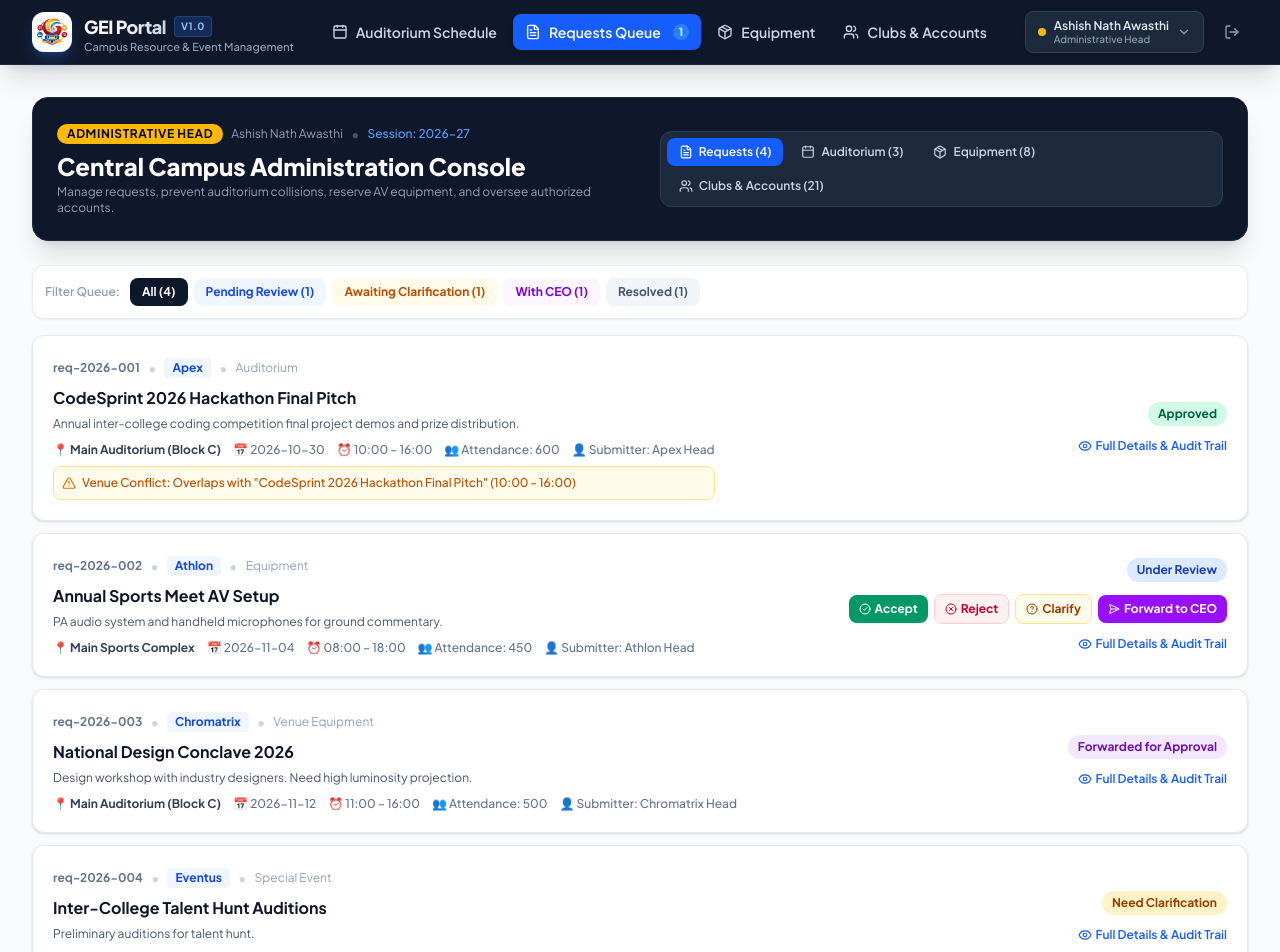
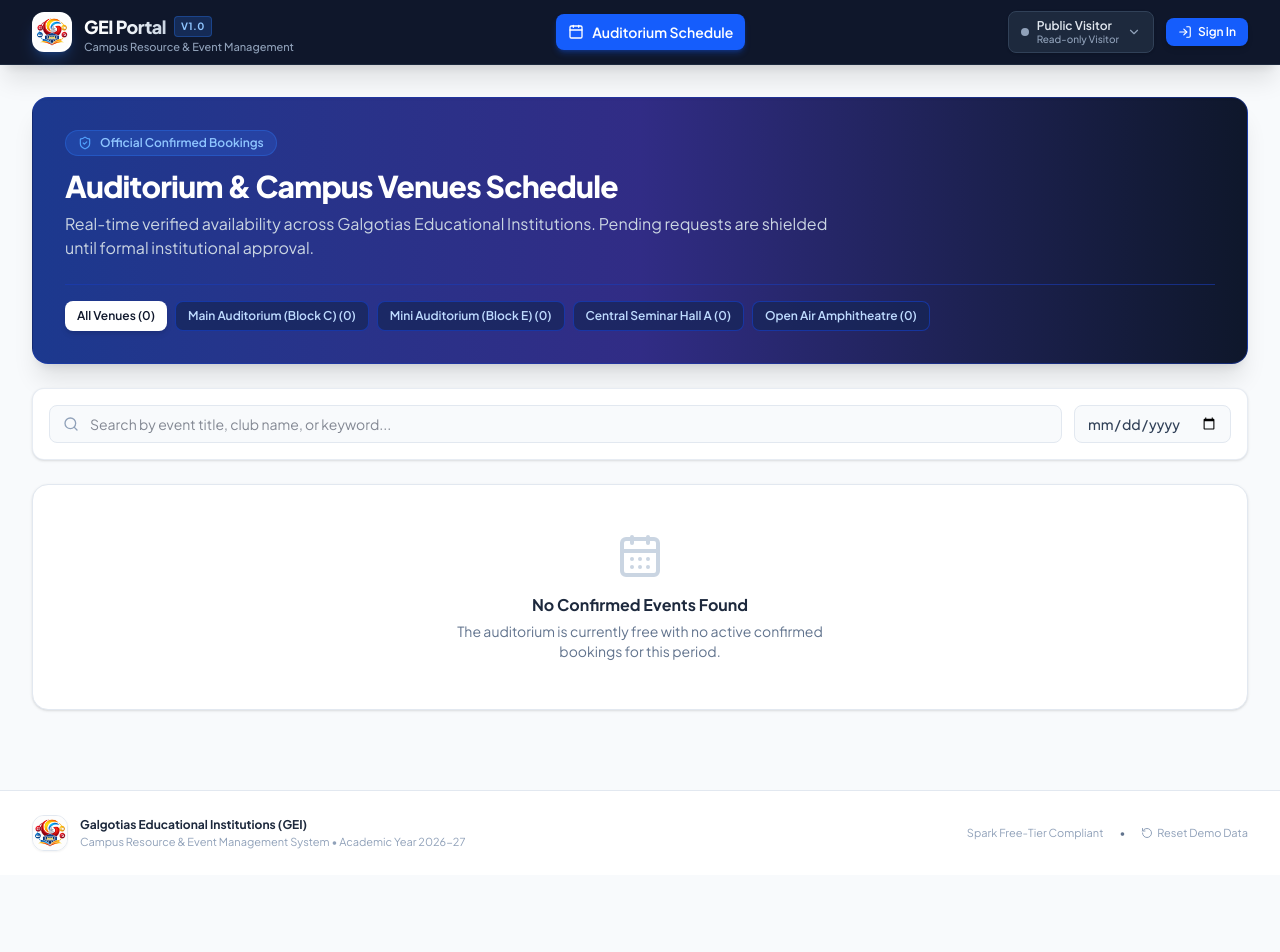
Before and after one commit to gangasagar5928/GEI-Portal-Campus-Resource-Event-Management, a React (Vite) app: page / in a window 1280 px wide. Shown: the top 952 px of the page. After the commit the page ends 875 px from the top, so only its background shows below. Built offline with nearby package versions, Linux system fonts and the light colour scheme; the HTML template or start-up script is replaced by a standard one.

Commit message:
refactor(registry): sanitize personnel identifiers and purge mock seed data

```diff
--- a/src/data/initialRegistry.js
+++ b/src/data/initialRegistry.js
@@ -1,114 +1,44 @@
 // Preloaded Club Registry: 2026-27 Academic Year
 // Institution: Galgotias Educational Institutions (GEI)
-// Source: Student Council GCET Announcement (Names sanitized for privacy)
+// 21 Student Council GCET Clubs ready for administrator account provisioning
 
 export const INITIAL_CLUBS = [
-  { id: 'apex', name: 'Apex', head1: 'Club Head 1', head2: 'Club Head 2', active: true, academicYear: '2026-27' },
-  { id: 'athlon', name: 'Athlon', head1: 'Club Head 1', head2: 'Club Head 2', active: true, academicYear: '2026-27' },
-  { id: 'campus-connectus', name: 'Campus Connectus', head1: 'Club Head 1', head2: 'Club Head 2', active: true, academicYear: '2026-27' },
-  { id: 'chromatrix', name: 'Chromatrix', head1: 'Club Head 1', head2: 'Club Head 2', active: true, academicYear: '2026-27' },
-  { id: 'creatrix', name: 'Creatrix', head1: 'Club Head 1', head2: 'Club Head 2', active: true, academicYear: '2026-27' },
-  { id: 'enthiran', name: 'Enthiran', head1: 'Club Head 1', head2: 'Club Head 2', active: true, academicYear: '2026-27' },
-  { id: 'eventus', name: 'Eventus', head1: 'Club Head 1', head2: 'Club Head 2', active: true, academicYear: '2026-27' },
-  { id: 'iris', name: 'Iris', head1: 'Club Head 1', head2: 'Club Head 2', active: true, academicYear: '2026-27' },
-  { id: 'lingua-franca', name: 'Lingua Franca', head1: 'Club Head 1', head2: 'Club Head 2', active: true, academicYear: '2026-27' },
-  { id: 'loop', name: 'Loop', head1: 'Club Head 1', head2: 'Club Head 2', active: true, academicYear: '2026-27' },
-  { id: 'mercatus', name: 'Mercatus', head1: 'Club Head 1', head2: 'Club Head 2', active: true, academicYear: '2026-27' },
-  { id: 'mudra', name: 'Mudra', head1: 'Club Head 1', head2: 'Club Head 2', active: true, academicYear: '2026-27' },
-  { id: 'nrityax', name: 'NrityaX', head1: 'Club Head 1', head2: 'Club Head 2', active: true, academicYear: '2026-27' },
-  { id: 'online-promotions', name: 'Online Promotions', head1: 'Club Head 1', head2: 'Club Head 2', active: true, academicYear: '2026-27' },
-  { id: 'raag', name: 'Raag', head1: 'Club Head 1', head2: 'Club Head 2', active: true, academicYear: '2026-27' },
-  { id: 'rangmanch', name: 'Rangmanch', head1: 'Club Head 1', head2: 'Club Head 2', active: true, academicYear: '2026-27' },
-  { id: 'scintillations', name: 'Scintillations', head1: 'Club Head 1', head2: 'Club Head 2', active: true, academicYear: '2026-27' },
-  { id: 'scriptus', name: 'Scriptus', head1: 'Club Head 1', head2: 'Club Head 2', active: true, academicYear: '2026-27' },
-  { id: 'sorotic-pegasus', name: 'Sorotic Pegasus', head1: 'Club Head 1', head2: 'Club Head 2', active: true, academicYear: '2026-27' },
-  { id: 'stagex', name: 'StageX', head1: 'Club Head 1', head2: 'Club Head 2', active: true, academicYear: '2026-27' },
-  { id: 'udyam', name: 'Udyam', head1: 'Club Head 1', head2: 'Club Head 2', active: true, academicYear: '2026-27' }
+  { id: 'apex', name: 'Apex', head1: '', head2: '', active: true, academicYear: '2026-27' },
+  { id: 'athlon', name: 'Athlon', head1: '', head2: '', active: true, academicYear: '2026-27' },
+  { id: 'campus-connectus', name: 'Campus Connectus', head1: '', head2: '', active: true, academicYear: '2026-27' },
+  { id: 'chromatrix', name: 'Chromatrix', head1: '', head2: '', active: true, academicYear: '2026-27' },
+  { id: 'creatrix', name: 'Creatrix', head1: '', head2: '', active: true, academicYear: '2026-27' },
+  { id: 'enthiran', name: 'Enthiran', head1: '', head2: '', active: true, academicYear: '2026-27' },
+  { id: 'eventus', name: 'Eventus', head1: '', head2: '', active: true, academicYear: '2026-27' },
+  { id: 'iris', name: 'Iris', head1: '', head2: '', active: true, academicYear: '2026-27' },
+  { id: 'lingua-franca', name: 'Lingua Franca', head1: '', head2: '', active: true, academicYear: '2026-27' },
+  { id: 'loop', name: 'Loop', head1: '', head2: '', active: true, academicYear: '2026-27' },
+  { id: 'mercatus', name: 'Mercatus', head1: '', head2: '', active: true, academicYear: '2026-27' },
+  { id: 'mudra', name: 'Mudra', head1: '', head2: '', active: true, academicYear: '2026-27' },
+  { id: 'nrityax', name: 'NrityaX', head1: '', head2: '', active: true, academicYear: '2026-27' },
+  { id: 'online-promotions', name: 'Online Promotions', head1: '', head2: '', active: true, academicYear: '2026-27' },
+  { id: 'raag', name: 'Raag', head1: '', head2: '', active: true, academicYear: '2026-27' },
+  { id: 'rangmanch', name: 'Rangmanch', head1: '', head2: '', active: true, academicYear: '2026-27' },
+  { id: 'scintillations', name: 'Scintillations', head1: '', head2: '', active: true, academicYear: '2026-27' },
+  { id: 'scriptus', name: 'Scriptus', head1: '', head2: '', active: true, academicYear: '2026-27' },
+  { id: 'sorotic-pegasus', name: 'Sorotic Pegasus', head1: '', head2: '', active: true, academicYear: '2026-27' },
+  { id: 'stagex', name: 'StageX', head1: '', head2: '', active: true, academicYear: '2026-27' },
+  { id: 'udyam', name: 'Udyam', head1: '', head2: '', active: true, academicYear: '2026-27' }
 ];
 
-// Initial Institutional Accounts & Provisioned Leadership
-export const INITIAL_LEADERSHIP = [
-  {
-    uid: 'admin_awasthi',
-    name: 'Ashish Nath Awasthi',
-    institutionalEmail: 'ashish.awasthi@galgotias.edu',
-    role: 'ADMIN', // Administrative Head
-    title: 'Administrative Head',
-    active: true,
-    mustChangePassword: false,
-    createdAt: '2026-08-01T09:00:00.000Z'
-  },
-  {
-    uid: 'ceo_dhruv',
-    name: 'Dhruv Galgotia',
-    institutionalEmail: 'ceo@galgotias.edu',
-    role: 'CEO', // Higher Approver
-    title: 'Chief Executive Officer',
-    active: true,
-    mustChangePassword: false,
-    createdAt: '2026-08-01T09:00:00.000Z'
-  }
-];
-
-// Sample pre-mapped club heads (Anonymized identifiers for GitHub)
-export const INITIAL_USERS = [
-  ...INITIAL_LEADERSHIP,
-  {
-    uid: 'club_head_apex_1',
-    name: 'Apex Head',
-    institutionalEmail: 'head.apex@galgotias.edu',
-    role: 'CLUB_HEAD',
-    clubId: 'apex',
-    clubName: 'Apex',
-    active: true,
-    mustChangePassword: false,
-    createdAt: '2026-08-01T10:00:00.000Z'
-  },
-  {
-    uid: 'club_head_athlon_1',
-    name: 'Athlon Head',
-    institutionalEmail: 'head.athlon@galgotias.edu',
-    role: 'CLUB_HEAD',
-    clubId: 'athlon',
-    clubName: 'Athlon',
-    active: true,
-    mustChangePassword: false,
-    createdAt: '2026-08-01T10:00:00.000Z'
-  },
-  {
-    uid: 'club_head_chromatrix_1',
-    name: 'Chromatrix Head',
-    institutionalEmail: 'head.chromatrix@galgotias.edu',
-    role: 'CLUB_HEAD',
-    clubId: 'chromatrix',
-    clubName: 'Chromatrix',
-    active: true,
-    mustChangePassword: false,
-    createdAt: '2026-08-01T10:00:00.000Z'
-  },
-  {
-    uid: 'club_head_eventus_1',
-    name: 'Eventus Head',
-    institutionalEmail: 'head.eventus@galgotias.edu',
-    role: 'CLUB_HEAD',
-    clubId: 'eventus',
-    clubName: 'Eventus',
-    active: true,
-    mustChangePassword: false,
-    createdAt: '2026-08-01T10:00:00.000Z'
-  }
-];
+// No hardcoded users - Accounts provisioned dynamically via Authentication & Administrator mapping
+export const INITIAL_USERS = [];
 
 // Preloaded Equipment & Campus Venues
 export const INITIAL_EQUIPMENT = [
-  { id: 'eq-1', name: 'Cordless Handheld Microphones', category: 'Audio', quantityTotal: 12, quantityAvailable: 8, status: 'Operational' },
-  { id: 'eq-2', name: 'Collar / Lapel Wireless Mics', category: 'Audio', quantityTotal: 6, quantityAvailable: 4, status: 'Operational' },
-  { id: 'eq-3', name: 'Digital Podium System', category: 'Stage', quantityTotal: 3, quantityAvailable: 2, status: 'Operational' },
-  { id: 'eq-4', name: 'High-Lumen Laser Projector', category: 'Visual', quantityTotal: 4, quantityAvailable: 3, status: 'Operational' },
-  { id: 'eq-5', name: 'LED Stage Lighting Bar', category: 'Lighting', quantityTotal: 16, quantityAvailable: 10, status: 'Operational' },
-  { id: 'eq-6', name: 'Heavy Duty Sound Console (32 Ch)', category: 'Audio', quantityTotal: 2, quantityAvailable: 1, status: 'Operational' },
-  { id: 'eq-7', name: 'Power Extension Spools (25m)', category: 'Electrical', quantityTotal: 20, quantityAvailable: 15, status: 'Operational' },
-  { id: 'eq-8', name: 'Stage Monitors (Active)', category: 'Audio', quantityTotal: 8, quantityAvailable: 6, status: 'Operational' }
+  { id: 'eq-1', name: 'Cordless Handheld Microphones', category: 'Audio', quantityTotal: 12, quantityAvailable: 12, status: 'Operational' },
+  { id: 'eq-2', name: 'Collar / Lapel Wireless Mics', category: 'Audio', quantityTotal: 6, quantityAvailable: 6, status: 'Operational' },
+  { id: 'eq-3', name: 'Digital Podium System', category: 'Stage', quantityTotal: 3, quantityAvailable: 3, status: 'Operational' },
+  { id: 'eq-4', name: 'High-Lumen Laser Projector', category: 'Visual', quantityTotal: 4, quantityAvailable: 4, status: 'Operational' },
+  { id: 'eq-5', name: 'LED Stage Lighting Bar', category: 'Lighting', quantityTotal: 16, quantityAvailable: 16, status: 'Operational' },
+  { id: 'eq-6', name: 'Heavy Duty Sound Console (32 Ch)', category: 'Audio', quantityTotal: 2, quantityAvailable: 2, status: 'Operational' },
+  { id: 'eq-7', name: 'Power Extension Spools (25m)', category: 'Electrical', quantityTotal: 20, quantityAvailable: 20, status: 'Operational' },
+  { id: 'eq-8', name: 'Stage Monitors (Active)', category: 'Audio', quantityTotal: 8, quantityAvailable: 8, status: 'Operational' }
 ];
 
 export const VENUES = [
@@ -125,226 +55,8 @@ export const REQUEST_CATEGORIES = [
   { id: 'special_event', label: 'High-Value / Exceptional Event', requiresHigherApproval: true, description: 'Celebrity guest, multi-day fest, requires CEO approval' }
 ];
 
-// Initial confirmed schedule events for the public schedule view
-export const INITIAL_SCHEDULE = [
-  {
-    eventId: 'sch-101',
-    requestId: 'req-sample-01',
-    title: 'CodeSprint 2026 Hackathon Final Pitch',
-    clubName: 'Apex',
-    venue: 'Main Auditorium (Block C)',
-    date: '2026-10-30',
-    startTime: '10:00',
-    endTime: '16:00',
-    publicDescription: 'Annual inter-college coding competition final project demos and prize distribution.',
-    expectedAttendance: 600,
-    visibility: 'public',
-    updatedByName: 'Ashish Nath Awasthi',
-    updatedAt: '2026-10-25T11:30:00.000Z'
-  },
-  {
-    eventId: 'sch-102',
-    requestId: 'req-sample-02',
-    title: 'Galgotias Annual Intra-College Debate Championship',
-    clubName: 'Lingua Franca',
-    venue: 'Mini Auditorium (Block E)',
-    date: '2026-11-02',
-    startTime: '13:00',
-    endTime: '17:30',
-    publicDescription: 'Parliamentary debate tournament round 2 and semi-finals.',
-    expectedAttendance: 250,
-    visibility: 'public',
-    updatedByName: 'Ashish Nath Awasthi',
-    updatedAt: '2026-10-26T09:00:00.000Z'
-  },
-  {
-    eventId: 'sch-103',
-    requestId: 'req-sample-03',
-    title: 'NrityaX Autumn Cultural Showcase',
-    clubName: 'NrityaX',
-    venue: 'Open Air Amphitheatre',
-    date: '2026-11-05',
-    startTime: '17:00',
-    endTime: '21:00',
-    publicDescription: 'Classical, folk, and contemporary dance performances by student dance troupe.',
-    expectedAttendance: 900,
-    visibility: 'public',
-    updatedByName: 'Ashish Nath Awasthi',
-    updatedAt: '2026-10-26T14:15:00.000Z'
-  }
-];
+// Confirmed schedule events (populated dynamically upon institutional approval)
+export const INITIAL_SCHEDULE = [];
 
-export const INITIAL_REQUESTS = [
-  {
-    requestId: 'req-2026-001',
-    clubId: 'apex',
-    clubName: 'Apex',
-    submittedByUid: 'club_head_apex_1',
-    submittedByName: 'Apex Head',
-    category: 'auditorium',
-    title: 'CodeSprint 2026 Hackathon Final Pitch',
-    description: 'Annual inter-college coding competition final project demos and prize distribution.',
-    requestedDate: '2026-10-30',
-    startTime: '10:00',
-    endTime: '16:00',
-    venue: 'Main Auditorium (Block C)',
-    expectedAttendance: 600,
-    equipmentRequirements: [
-      { name: 'Cordless Handheld Microphones', qty: 4 },
-      { name: 'High-Lumen Laser Projector', qty: 1 }
-    ],
-    additionalNotes: 'Guest judges from tech industry arriving at 11:30 AM.',
-    status: 'Approved',
-    currentApproverRole: 'COMPLETED',
-    requiresHigherApproval: true,
-    createdAt: '2026-10-24T08:30:00.000Z',
-    updatedAt: '2026-10-25T11:30:00.000Z',
-    history: [
-      {
-        id: 'hist-1',
-        action: 'SUBMITTED',
-        actorName: 'Apex Head',
-        actorRole: 'CLUB_HEAD',
-        comment: 'Request submitted for Main Auditorium.',
-        timestamp: '2026-10-24T08:30:00.000Z'
-      },
-      {
-        id: 'hist-2',
-        action: 'FORWARDED_FOR_APPROVAL',
-        actorName: 'Ashish Nath Awasthi',
-        actorRole: 'ADMIN',
-        comment: 'Auditorium slot checked and available. Forwarded for CEO review.',
-        timestamp: '2026-10-24T14:10:00.000Z'
-      },
-      {
-        id: 'hist-3',
-        action: 'APPROVED',
-        actorName: 'Dhruv Galgotia',
-        actorRole: 'CEO',
-        comment: 'Approved. Best wishes to Apex team.',
-        timestamp: '2026-10-25T11:30:00.000Z'
-      }
-    ]
-  },
-  {
-    requestId: 'req-2026-002',
-    clubId: 'athlon',
-    clubName: 'Athlon',
-    submittedByUid: 'club_head_athlon_1',
-    submittedByName: 'Athlon Head',
-    category: 'equipment',
-    title: 'Annual Sports Meet AV Setup',
-    description: 'PA audio system and handheld microphones for ground commentary.',
-    requestedDate: '2026-11-04',
-    startTime: '08:00',
-    endTime: '18:00',
-    venue: 'Main Sports Complex',
-    expectedAttendance: 450,
-    equipmentRequirements: [
-      { name: 'Cordless Handheld Microphones', qty: 2 },
-      { name: 'Heavy Duty Sound Console (32 Ch)', qty: 1 }
-    ],
-    additionalNotes: 'Need setup verified 30 minutes before start.',
-    status: 'Under Review',
-    currentApproverRole: 'ADMIN',
-    requiresHigherApproval: false,
-    createdAt: '2026-10-26T10:00:00.000Z',
-    updatedAt: '2026-10-26T10:00:00.000Z',
-    history: [
-      {
-        id: 'hist-4',
-        action: 'SUBMITTED',
-        actorName: 'Athlon Head',
-        actorRole: 'CLUB_HEAD',
-        comment: 'Equipment request submitted.',
-        timestamp: '2026-10-26T10:00:00.000Z'
-      }
-    ]
-  },
-  {
-    requestId: 'req-2026-003',
-    clubId: 'chromatrix',
-    clubName: 'Chromatrix',
-    submittedByUid: 'club_head_chromatrix_1',
-    submittedByName: 'Chromatrix Head',
-    category: 'venue_equipment',
-    title: 'National Design Conclave 2026',
-    description: 'Design workshop with industry designers. Need high luminosity projection.',
-    requestedDate: '2026-11-12',
-    startTime: '11:00',
-    endTime: '16:00',
-    venue: 'Main Auditorium (Block C)',
-    expectedAttendance: 500,
-    equipmentRequirements: [
-      { name: 'High-Lumen Laser Projector', qty: 1 },
-      { name: 'Digital Podium System', qty: 1 }
-    ],
-    additionalNotes: 'Requesting stage setup from 10:00 AM.',
-    status: 'Forwarded for Approval',
-    currentApproverRole: 'CEO',
-    requiresHigherApproval: true,
-    createdAt: '2026-10-26T16:00:00.000Z',
-    updatedAt: '2026-10-27T09:30:00.000Z',
-    history: [
-      {
-        id: 'hist-5',
-        action: 'SUBMITTED',
-        actorName: 'Chromatrix Head',
-        actorRole: 'CLUB_HEAD',
-        comment: 'Conclave request submitted.',
-        timestamp: '2026-10-26T16:00:00.000Z'
-      },
-      {
-        id: 'hist-6',
-        action: 'FORWARDED_FOR_APPROVAL',
-        actorName: 'Ashish Nath Awasthi',
-        actorRole: 'ADMIN',
-        comment: 'Venue availability verified. High attendance event forwarded to CEO.',
-        timestamp: '2026-10-27T09:30:00.000Z'
-      }
-    ]
-  },
-  {
-    requestId: 'req-2026-004',
-    clubId: 'eventus',
-    clubName: 'Eventus',
-    submittedByUid: 'club_head_eventus_1',
-    submittedByName: 'Eventus Head',
-    category: 'special_event',
-    title: 'Inter-College Talent Hunt Auditions',
-    description: 'Preliminary auditions for talent hunt.',
-    requestedDate: '2026-11-08',
-    startTime: '14:00',
-    endTime: '19:00',
-    venue: 'Mini Auditorium (Block E)',
-    expectedAttendance: 300,
-    equipmentRequirements: [
-      { name: 'Cordless Handheld Microphones', qty: 3 }
-    ],
-    additionalNotes: 'Will provide guest list shortly.',
-    status: 'Need Clarification',
-    currentApproverRole: 'CLUB_HEAD',
-    requiresHigherApproval: true,
-    clarificationPrompt: 'Please specify the security plan and exact external visitor count before proceeding.',
-    createdAt: '2026-10-27T11:00:00.000Z',
-    updatedAt: '2026-10-27T13:45:00.000Z',
-    history: [
-      {
-        id: 'hist-7',
-        action: 'SUBMITTED',
-        actorName: 'Eventus Head',
-        actorRole: 'CLUB_HEAD',
-        comment: 'Audition request submitted.',
-        timestamp: '2026-10-27T11:00:00.000Z'
-      },
-      {
-        id: 'hist-8',
-        action: 'NEED_CLARIFICATION',
-        actorName: 'Ashish Nath Awasthi',
-        actorRole: 'ADMIN',
-        comment: 'Please specify the security plan and exact external visitor count before proceeding.',
-        timestamp: '2026-10-27T13:45:00.000Z'
-      }
-    ]
-  }
-];
+// Requests (populated dynamically via student council submissions)
+export const INITIAL_REQUESTS = [];
```
